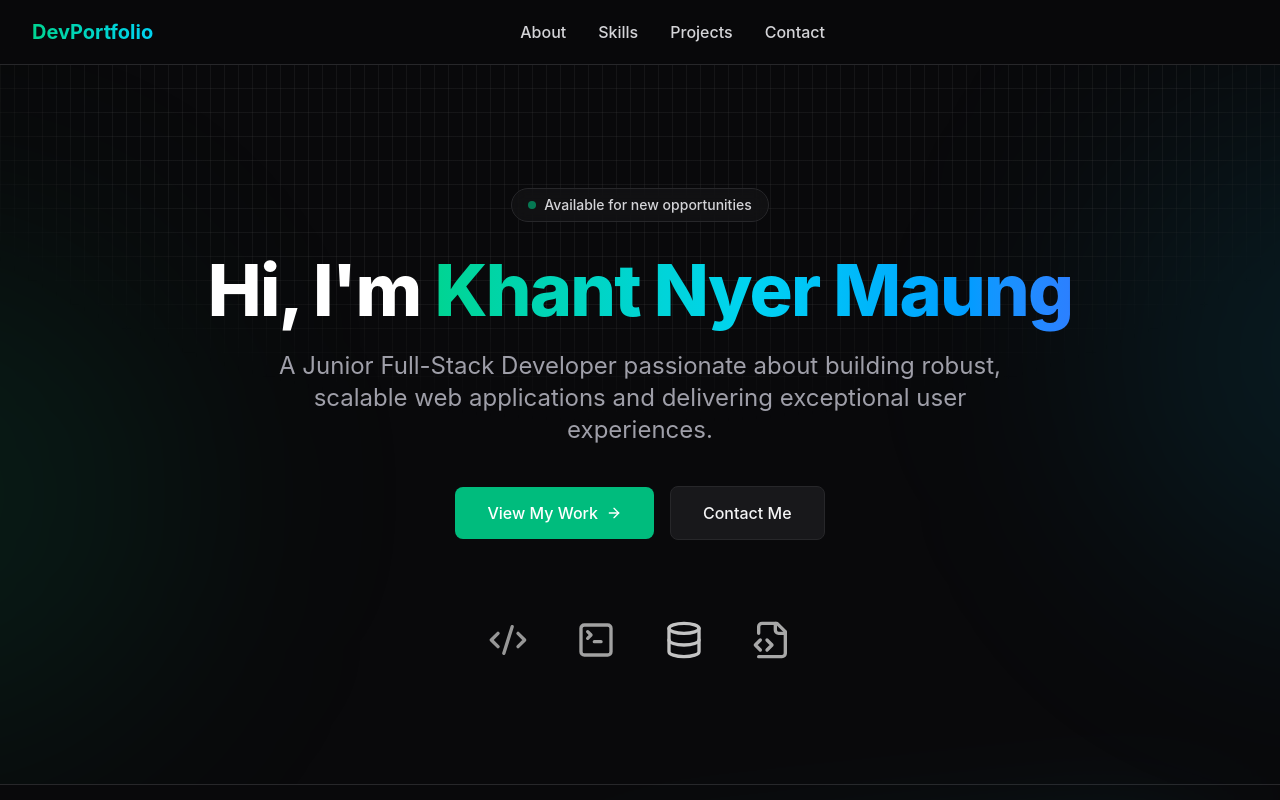
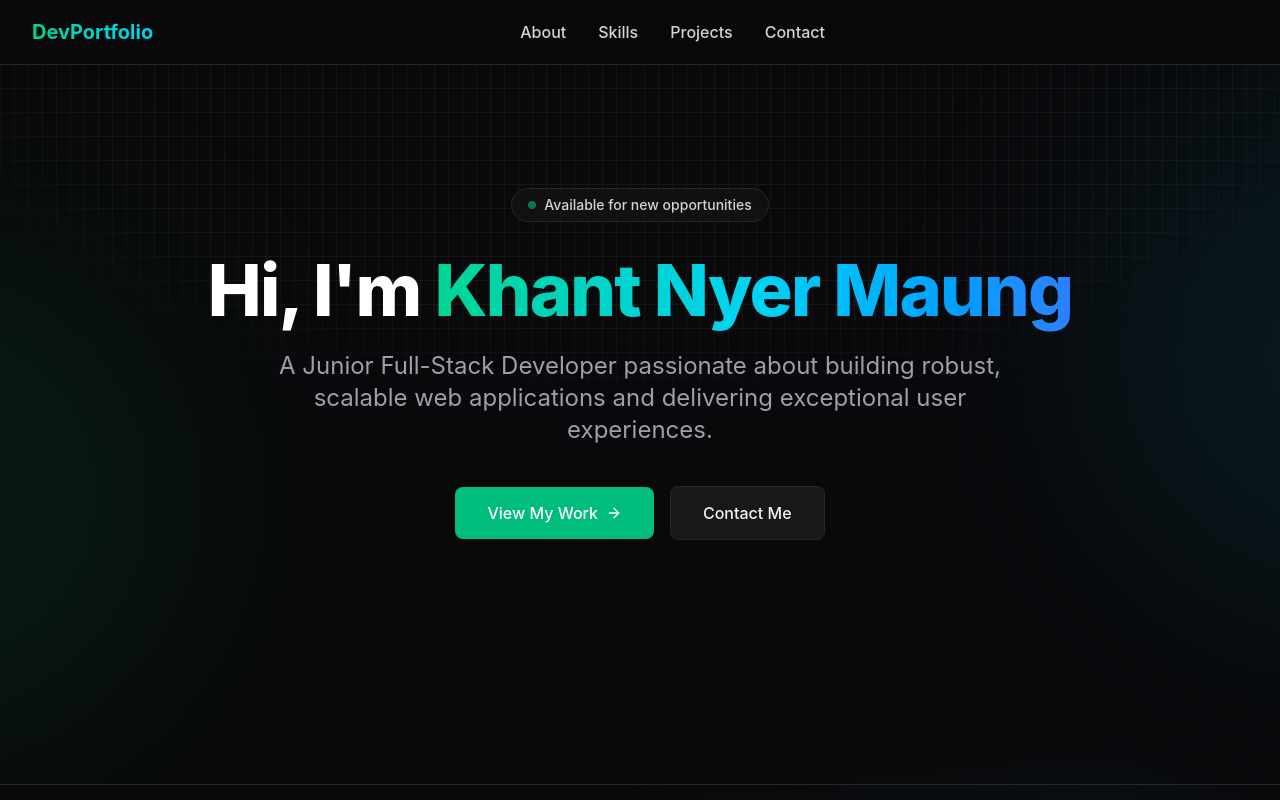
Before and after one commit to khant-nyer/My_Portfolio, a React (Vite) app: page / in a window 1280 px wide. Shown: the top 800 px of the page. Built offline with nearby package versions, Linux system fonts and the light colour scheme; some icons are missing.

Commit message:
Animate hero tech icons with SVG line-draw effect

```diff
--- a/src/app/components/Hero.tsx
+++ b/src/app/components/Hero.tsx
@@ -1,5 +1,91 @@
+import { Children, isValidElement, type ReactElement, type SVGProps } from "react";
 import { motion } from "motion/react";
-import { ArrowRight, Code2, TerminalSquare, Database, FileCode2 } from "lucide-react";
+import { ArrowRight, Code2, Database, FileCode2, TerminalSquare, type LucideIcon } from "lucide-react";
+
+const draw = {
+  hidden: {
+    pathLength: 0,
+    fillOpacity: 0,
+    strokeOpacity: 1,
+  },
+  visible: (custom: { i: number }) => ({
+    pathLength: 1,
+    fillOpacity: 0,
+    strokeOpacity: 1,
+    transition: {
+      pathLength: {
+        delay: custom.i * 0.3,
+        duration: 1.5,
+        ease: "easeInOut",
+      },
+      fillOpacity: {
+        delay: 2.2,
+        duration: 0.8,
+        ease: "easeOut",
+      },
+      strokeOpacity: {
+        delay: 2.2,
+        duration: 0.8,
+        ease: "easeOut",
+      },
+    },
+  }),
+};
+
+const motionElements = {
+  path: motion.path,
+  line: motion.line,
+  polyline: motion.polyline,
+  polygon: motion.polygon,
+  rect: motion.rect,
+  circle: motion.circle,
+  ellipse: motion.ellipse,
+};
+
+function DrawnIcon({ Icon, className, index }: { Icon: LucideIcon; className: string; index: number }) {
+  const icon = (
+    <Icon
+      className={className}
+      size={40}
+      strokeWidth={2}
+      absoluteStrokeWidth
+    />
+  ) as ReactElement<SVGProps<SVGSVGElement>>;
+
+  const animatedChildren = Children.map(icon.props.children, (child, childIndex) => {
+    if (!isValidElement(child) || typeof child.type !== "string") return child;
+
+    const MotionElement = motionElements[child.type as keyof typeof motionElements];
+
+    if (!MotionElement) return child;
+
+    return (
+      <MotionElement
+        {...child.props}
+        variants={draw}
+        custom={{ i: index + childIndex * 0.12 }}
+        fill="none"
+        stroke="currentColor"
+        strokeLinecap="round"
+        strokeLinejoin="round"
+      />
+    );
+  });
+
+  return (
+    <motion.svg
+      viewBox={icon.props.viewBox}
+      className={icon.props.className}
+      initial="hidden"
+      whileInView="visible"
+      viewport={{ once: false, amount: 0.6 }}
+      fill="none"
+      xmlns="http://www.w3.org/2000/svg"
+    >
+      {animatedChildren}
+    </motion.svg>
+  );
+}
 
 export function Hero() {
   const scrollToProjects = () => {
@@ -70,10 +156,10 @@ export function Hero() {
           transition={{ duration: 1, delay: 0.6 }}
           className="mt-20 flex justify-center items-center space-x-6 md:space-x-12 opacity-60 grayscale hover:grayscale-0 transition-all duration-500"
         >
-           <Code2 className="w-10 h-10 text-blue-400" />
-           <TerminalSquare className="w-10 h-10 text-emerald-400" />
-           <Database className="w-10 h-10 text-yellow-400" />
-           <FileCode2 className="w-10 h-10 text-cyan-400" />
+          <DrawnIcon Icon={Code2} className="w-10 h-10 text-blue-400" index={0} />
+          <DrawnIcon Icon={TerminalSquare} className="w-10 h-10 text-emerald-400" index={1} />
+          <DrawnIcon Icon={Database} className="w-10 h-10 text-yellow-400" index={2} />
+          <DrawnIcon Icon={FileCode2} className="w-10 h-10 text-cyan-400" index={3} />
         </motion.div>
       </div>
     </section>
```
